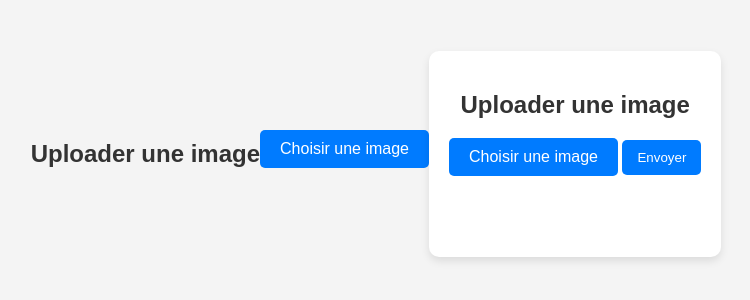
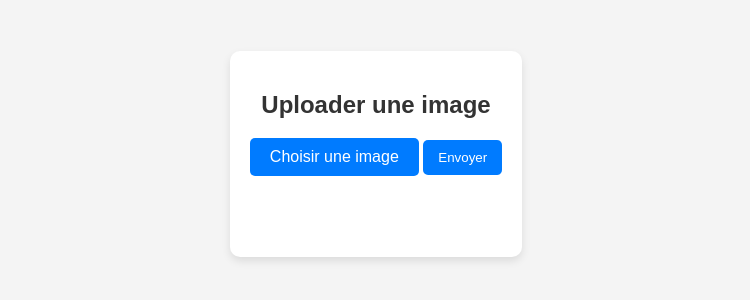
Before and after one commit to Sufmax/scanneur, a plain HTML site: page index.html in a window 1280 px wide. Shown: the part 246-546 px from the top of the page, without its empty margins (264-1014 px from the left). Drawn offline with Linux system fonts and the light colour scheme.

Commit message:
Update index.html

```diff
--- a/index.html
+++ b/index.html
@@ -7,16 +7,6 @@
     <link rel="stylesheet" href="style.css">
 </head>
 <body>
-    <h2>Uploader une image</h2>
-
-    <!-- Bouton personnalisé pour sélectionner une image -->
-    <button class="custom-file-button" onclick="document.getElementById('imageInput').click();">
-        Choisir une image
-    </button>
-
-    <!-- Input de fichier masqué -->
-    <input type="file" id="imageInput" />
-
     <div class="container">
         <h2>Uploader une image</h2>
         <label for="imageInput" class="custom-file-button">Choisir une image</label>
```
